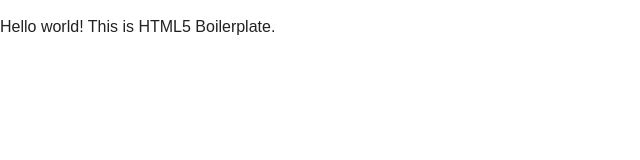
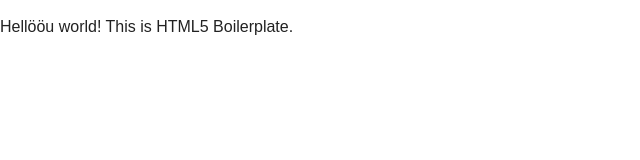
Before and after one commit to sandra1991tje/idontknowjsandreact, a plain HTML site: page index.html in a window 1280 px wide. Shown: the full height of the page, 0-640 px from the left. Drawn offline with nearby package versions, Linux system fonts and the light colour scheme.

Commit message:
Test change on files

```diff
--- a/index.html
+++ b/index.html
@@ -20,14 +20,13 @@
         <![endif]-->
 
         <!-- Add your site or application content here -->
-        <p>Hello world! This is HTML5 Boilerplate.</p>
+        <p>Hellööu world! This is HTML5 Boilerplate.</p>
 
         <script src="https://code.jquery.com/jquery-1.12.0.min.js"></script>
         <script>window.jQuery || document.write('<script src="js/vendor/jquery-1.12.0.min.js"><\/script>')</script>
         <script src="js/plugins.js"></script>
         <script src="js/main.js"></script>
 
-        <!-- Google Analytics: change UA-XXXXX-X to be your site's ID. -->
         <script>
             (function(b,o,i,l,e,r){b.GoogleAnalyticsObject=l;b[l]||(b[l]=
             function(){(b[l].q=b[l].q||[]).push(arguments)});b[l].l=+new Date;
```
Also changed, not shown: humans.txt.
